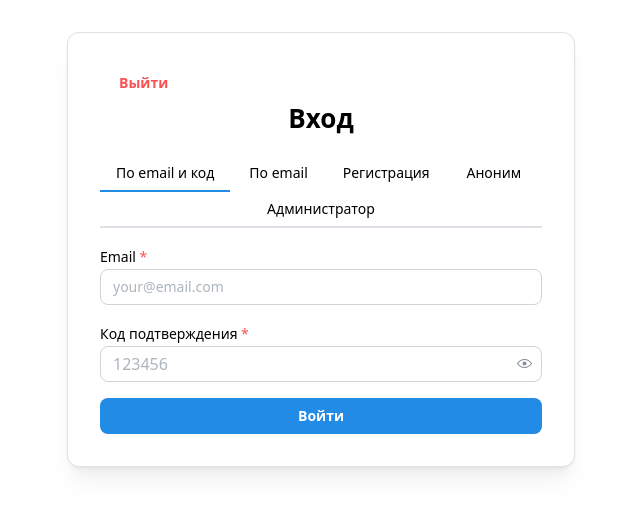
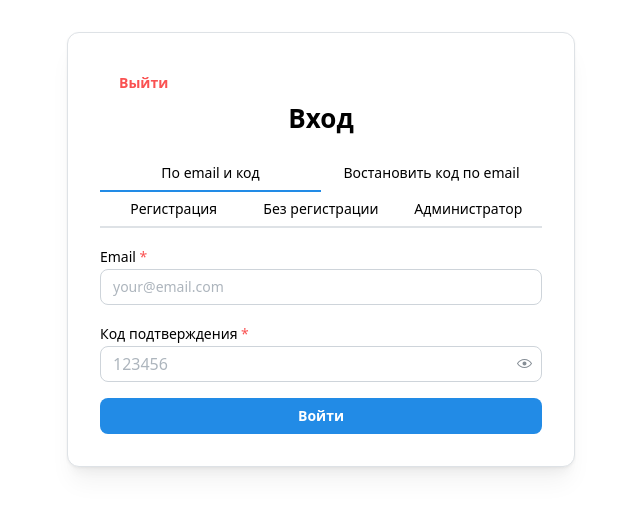
Before and after one commit to zilivan/family-tree, a React (Vite) app in the folder frontend/: page /register#/login in a window 1280 px wide. Shown: the top 512 px of the page, without its empty margins (319-959 px from the left). Built offline with nearby package versions, Linux system fonts and the light colour scheme; what cytoscape-dagre would draw is missing.

Commit message:
Поправил карточку чата и добавил текст в главную страницу

```diff
--- a/frontend/src/components/MantineChatWidget.tsx
+++ b/frontend/src/components/MantineChatWidget.tsx
@@ -193,7 +193,8 @@ export const MantineChatWidget: React.FC<MantineChatWidgetProps> = ({
       style={{
         position: "fixed",
         bottom: 24,
-        right: 24,
+        right: 10,
+        left: 10,
         width: 380,
         height: 520,
         display: "flex",
--- a/frontend/src/pages/LoginPage.tsx
+++ b/frontend/src/pages/LoginPage.tsx
@@ -218,9 +218,9 @@ export default function LoginPage() {
           >
             <Tabs.List grow mb="md">
               <Tabs.Tab value="email-code">По email и код</Tabs.Tab>
-              <Tabs.Tab value="email">По email</Tabs.Tab>
+              <Tabs.Tab value="email">Востановить код по email</Tabs.Tab>
               <Tabs.Tab value="register">Регистрация</Tabs.Tab>
-              <Tabs.Tab value="anonymous">Аноним</Tabs.Tab>
+              <Tabs.Tab value="anonymous">Без регистрации</Tabs.Tab>
               <Tabs.Tab value="admin">Администратор</Tabs.Tab>
             </Tabs.List>
             {/*  Email + Code */}
--- a/frontend/src/pages/MainPage.tsx
+++ b/frontend/src/pages/MainPage.tsx
@@ -26,7 +26,7 @@ const steps = [
     icon: UserPlus,
     title: "Создайте профиль",
     description:
-      "Зарегистрируйтесь и добавьте информацию о себе. При регистрации ваши данные должны будут подтвердить администраторы",
+      "Зарегистрируйтесь и добавьте информацию о себе. При регистрации ваши данные должны будут подтвердить администраторы. Для просмотра можно войти без регистрации (код узнайте у родственников)",
   },
   {
     icon: Users,
@@ -43,7 +43,8 @@ const steps = [
   {
     icon: Share2,
     title: "Делитесь историей",
-    description: "Пригласите родственников дополнить дерево",
+    description:
+      "Пригласите родственников дополнить дерево. В программе есть чат в котором можно  задавать вопросы.",
   },
 ];
 const TreeIllustration = () => (
```
